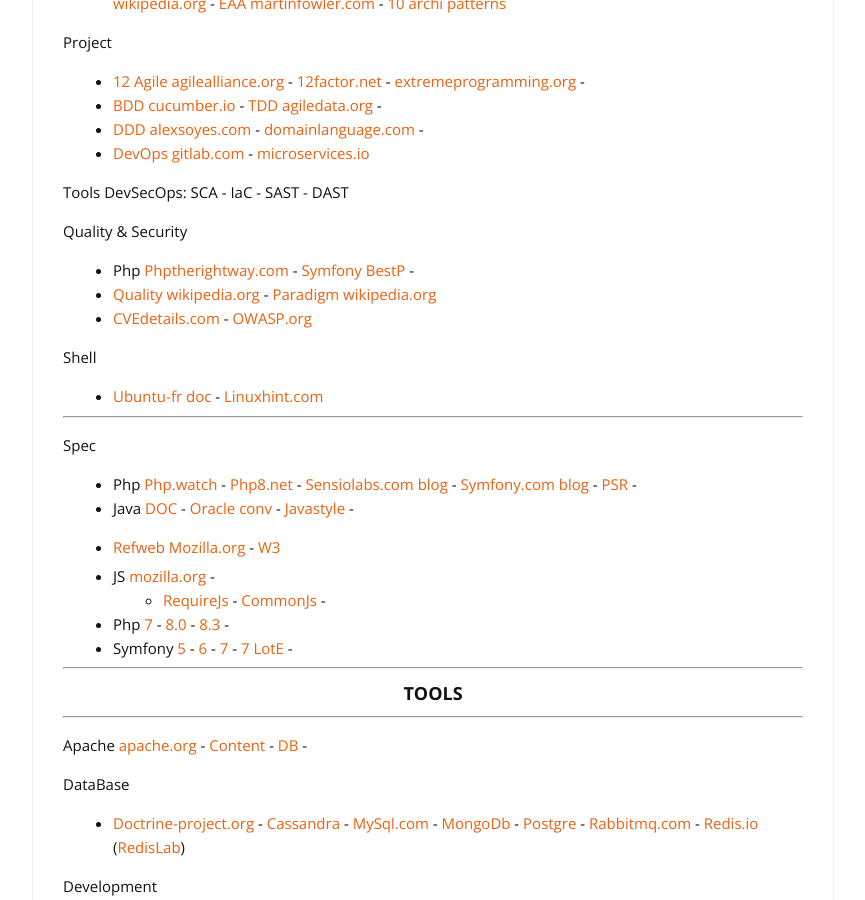
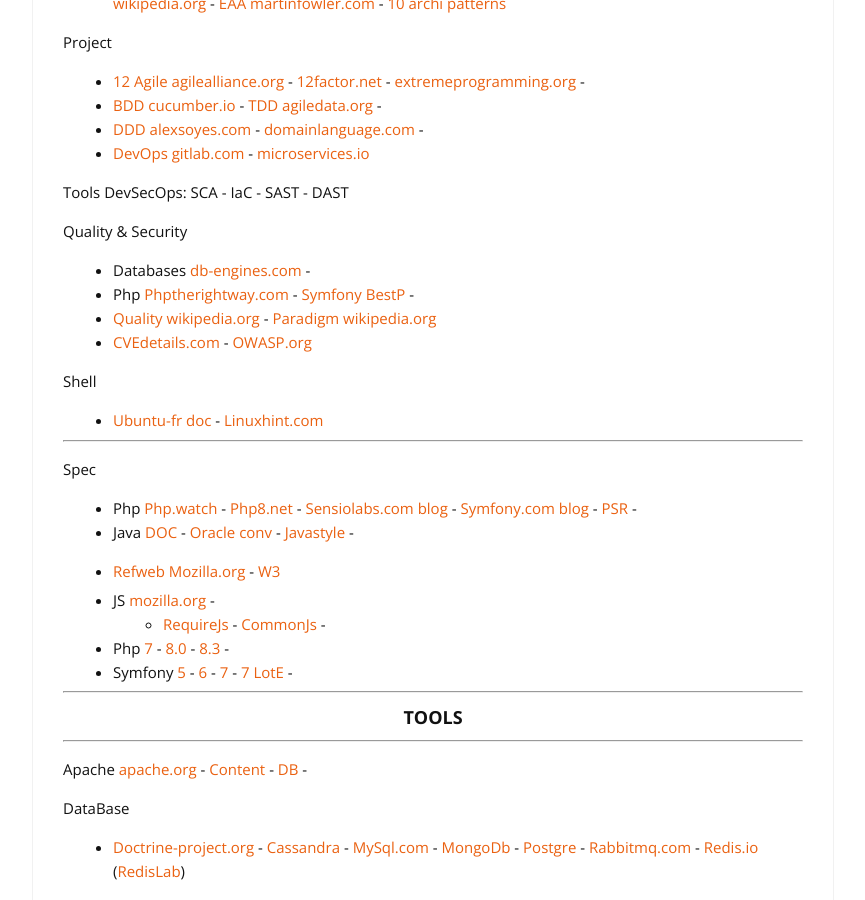
Before and after one commit to cylmat/cylmat.github.io, a Jekyll site: the page built from _pages/USEFUL.md, in a window 1280 px wide and 900 px high, scrolled down 2480 px. Shown: the whole window, without its empty margins (207-1072 px from the left). Built offline with Jekyll 4.4.1, drawn with Linux system fonts in a browser that asks for light colours; nearby versions of some CDN libraries.

Commit message:
Update USEFUL.md

```diff
--- a/_pages/USEFUL.md
+++ b/_pages/USEFUL.md
@@ -115,6 +115,7 @@
 Tools DevSecOps: SCA - IaC - SAST - DAST
 
 Quality & Security
+* Databases [db-engines.com](https://db-engines.com/en/articles) -
 * Php [Phptherightway.com](https://phptherightway.com) - [Symfony BestP](https://symfony.com/doc/current/best_practices.html) -
 * [Quality wikipedia.org](https://fr.wikipedia.org/wiki/Qualit%C3%A9_logicielle) - [Paradigm wikipedia.org](https://fr.m.wikipedia.org/wiki/Paradigme_(programmation))
 * [CVEdetails.com]([cvedetails.com](https://www.cvedetails.com)) - [OWASP.org](https://owasp.org)
```
